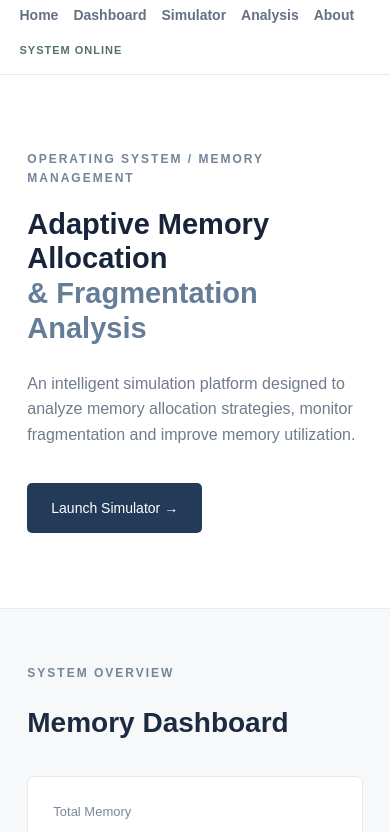
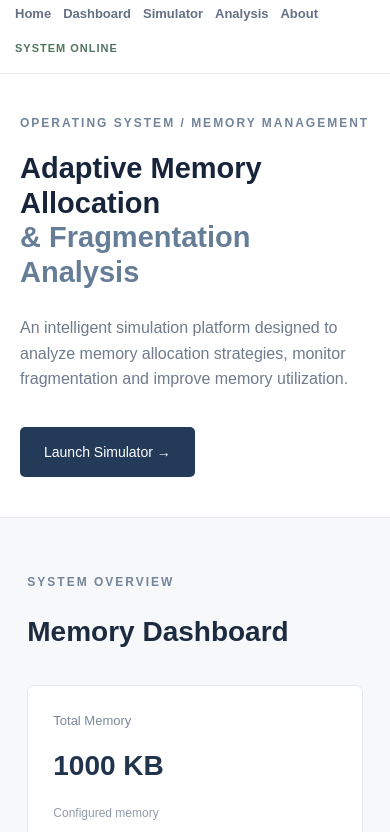
Before and after one commit to SinchanaAC07/MemoryLab_Adaptive_memory_allocation, a plain HTML site: page Memory_Allocation_Simulator/index.html in a window 390 px wide. Shown: the part 61-893 px from the top of the page. Drawn offline with Linux system fonts and the light colour scheme.

Commit message:
Implement mobile responsive styles in CSS
Added mobile responsive design for various elements.

```diff
--- a/Memory_Allocation_Simulator/style.css
+++ b/Memory_Allocation_Simulator/style.css
@@ -436,3 +436,70 @@ footer span {
         flex-wrap: wrap;
     }
 }
+/* Mobile Responsive Design */
+
+@media screen and (max-width: 768px) {
+
+body {
+    margin: 0;
+    padding: 0;
+    overflow-x: hidden;
+}
+
+.navbar {
+    flex-wrap: wrap;
+    padding: 15px;
+}
+
+.nav-links {
+    display: flex;
+    flex-wrap: wrap;
+    gap: 12px;
+    justify-content: center;
+}
+
+.hero {
+    padding: 40px 20px;
+}
+
+.hero-content {
+    width: 100%;
+}
+
+h1 {
+    font-size: 32px;
+}
+
+.stats-grid {
+    grid-template-columns: 1fr;
+}
+
+.stat-card {
+    width: 100%;
+    box-sizing: border-box;
+}
+
+button {
+    max-width: 100%;
+}
+
+section {
+    padding: 25px 15px;
+}
+
+}
+
+@media screen and (max-width: 480px) {
+h1 {
+font-size: 26px;
+}
+
+body {
+    font-size: 14px;
+}
+
+.nav-links a {
+    font-size: 13px;
+}
+
+}
```
